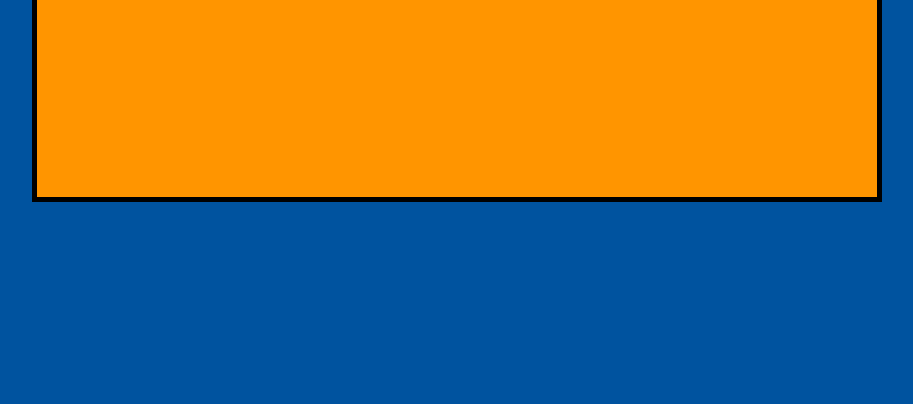
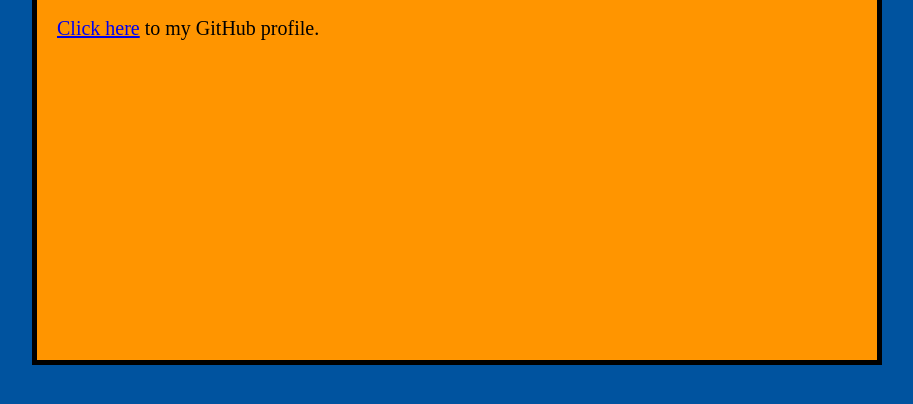
Before and after one commit to LittleJackey/LittleJackey.github.io, a plain HTML site: page index.html in a window 1280 px wide. Shown: the part 250-654 px from the top of the page, without its empty margins (183-1096 px from the left). Drawn offline with Linux system fonts and the light colour scheme.

Commit message:
将点击页面内容就会弹出提示框改为点击标题才会弹出;添加了一些网页元素

```diff
--- a/index.html
+++ b/index.html
@@ -3,7 +3,6 @@
 
 <head>
     <meta charset="UTF-8">
-    <meta name="viewport" content="width=device-width, initial-scale=1.0">
     <title>Little Jackey</title>
     <link href="styles/styles.css" rel="stylesheet" type="text/css">
     </link>
@@ -12,7 +11,10 @@
 <body>
     <img id="my-profile-picture" src="images/my-profile-picture.png" alt="my-profile-picture" width="150">
     <h1>Hello, I'm Little Jackey</h1>
-
+    <p>
+        <a href="https://github.com/LittleJackey">Click here</a>
+        to my GitHub profile.
+    </p>
     <script src="script/main.js"></script>
 </body>
 
--- a/script/main.js
+++ b/script/main.js
@@ -1,5 +1,5 @@
-let myHeading = document.querySelector('h1');
+let myHeading = document.querySelector("h1");
 
-document.addEventListener('click', () => {
-    alert('Hello');
+myHeading.addEventListener("click", () => {
+    alert("Hello");
 })
--- a/styles/styles.css
+++ b/styles/styles.css
@@ -20,6 +20,14 @@ body {
     width: 800px;
     margin: 0 auto;
     background-color: #ff9500;
-    padding: 20px 20px 200px 20px;
+    padding: 20px 20px 300px 20px;
     border: 5px solid black;
 }
+
+p {
+    font-size: 20px;
+}
+
+a:hover{
+    color: blue;
+}
```
